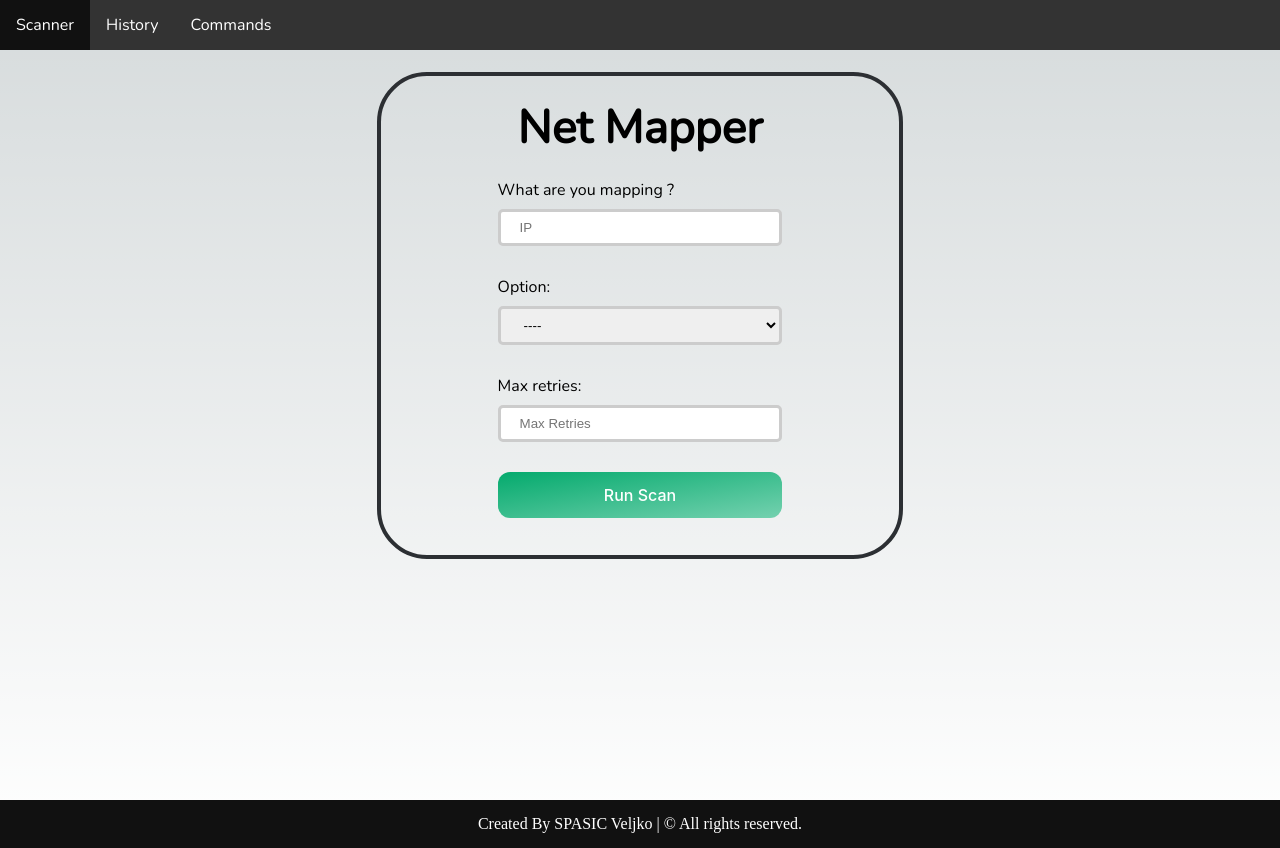
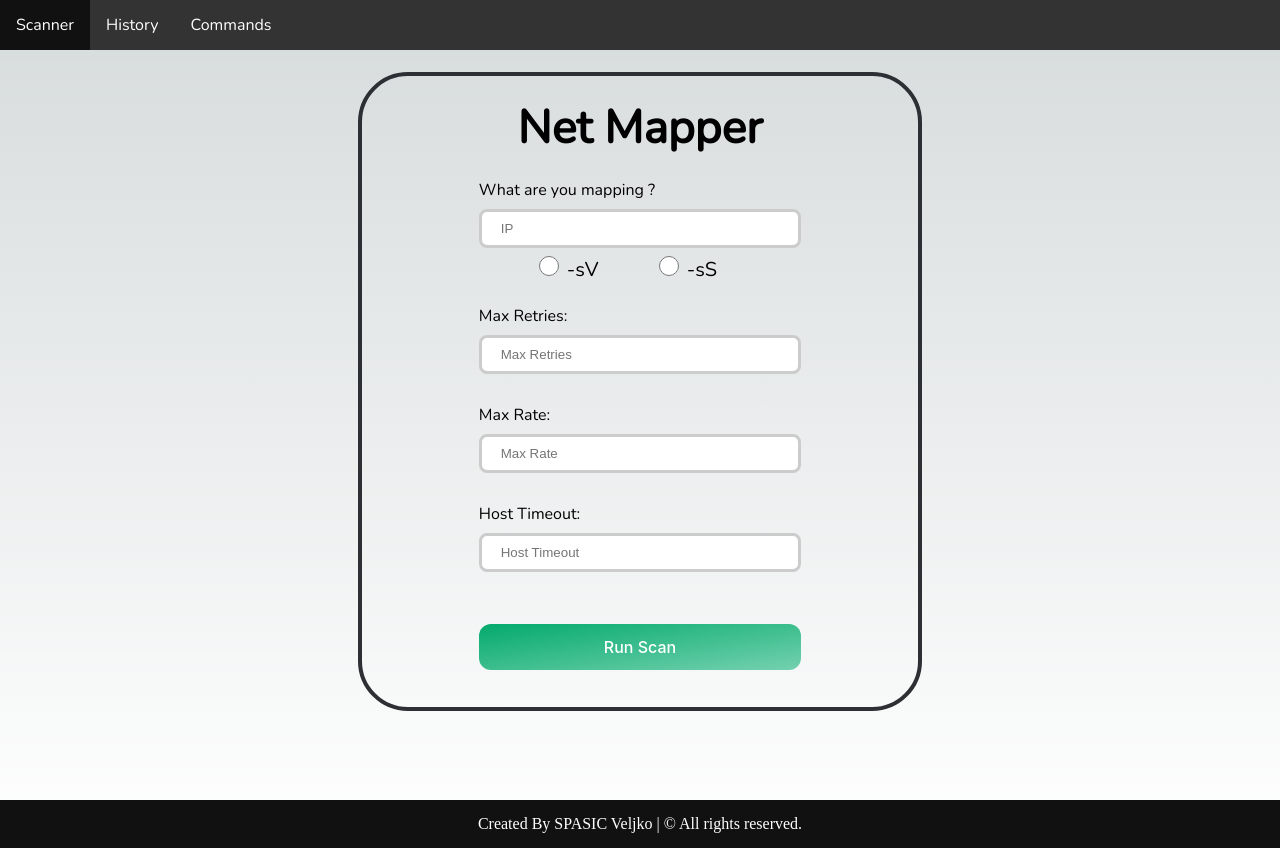
Before and after one commit to TheVSDev/netmapper, a Next.js app: page /scan-page in a window 1280 px wide. Built offline with nearby package versions, Linux system fonts and the light colour scheme.

Commit message:
update: form inputs and design

```diff
--- a/src/pages/scan-page.jsx
+++ b/src/pages/scan-page.jsx
@@ -7,6 +7,7 @@ import Form from "@/web/components/Form"
 import FormField from "@/web/components/FormField"
 import Button from "@/web/components/Button"
 import Footer from '@/web/components/Footer'
+import Radio from '@/web/components/Radio'
 
 
 const initialValues = {
@@ -34,21 +35,25 @@ const ScanPage = () => {
                 <br />
                 <FormField inputType="text" inputName="ip" inputPlaceholder="IP" />
                 <br />
-                <br />
 
-                <label>Option: </label>
-                <br />
-                <select className={styles.formField} name="option">
-                    <option>----</option>
-                    <option value="-sV">-sV</option>
-                    <option value="-sS">-sS</option>
-                </select>
+                <Radio radioName="scanOption" radioValue="-sV" radioLabel="-sV" />
+                <Radio radioName="scanOption" radioValue="-sS" radioLabel="-sS" />
                 <br />
                 <br />
 
-                <label>Max retries: </label>
+                <label>Max Retries:</label>
+                <FormField inputType="number" inputName="maxRetries" inputPlaceholder="Max Retries" />
                 <br />
-                <FormField inputType="number" inputName="maxRetries" inputPlaceholder="Max Retries" />
+                <br />
+
+                <label>Max Rate:</label>
+                <FormField inputType="number" inputName="maxRate" inputPlaceholder="Max Rate" />
+                <br />
+                <br />
+
+                <label>Host Timeout:</label>
+                <FormField inputType="number" inputName="hostTimeout" inputPlaceholder="Host Timeout" />
+                <br />
                 <br />
                 <br />
 
--- /dev/null
+++ b/src/web/components/Radio.jsx
@@ -0,0 +1,14 @@
+import styles from "@/web/styles/Form.module.css"
+
+const Radio = (props) => {
+  const { radioName, radioValue, radioLabel } = props
+
+  return (
+    <>
+      <input type="radio" name={radioName} className={styles.radio} value={radioValue} />
+      <label className={styles.radioLabel}>{radioLabel}</label>
+    </>
+  )
+}
+
+export default Radio
--- a/src/web/styles/Form.module.css
+++ b/src/web/styles/Form.module.css
@@ -7,13 +7,13 @@
 .formField {
     padding: 8px 19px;
     margin: 8px 0;
-    box-sizing: border-box;
     border: 3px solid #ccc;
-    border-radius: 5px;
+    border-radius: 8px;
     -webkit-transition: 0.5s;
     transition: 0.5s;
     outline: none;
     width: 100%;
+    height: 39px;
 }
 
 .formField:focus {
@@ -25,3 +25,14 @@
     font-size: 46px;
     padding: 20px;
 }
+
+.radio {
+    accent-color: #00ff44;
+    margin: 0 8px 0 60px;
+    width: 20px;
+    height: 20px;
+}
+
+.radioLabel {
+    font-size: 20px;
+}
```
